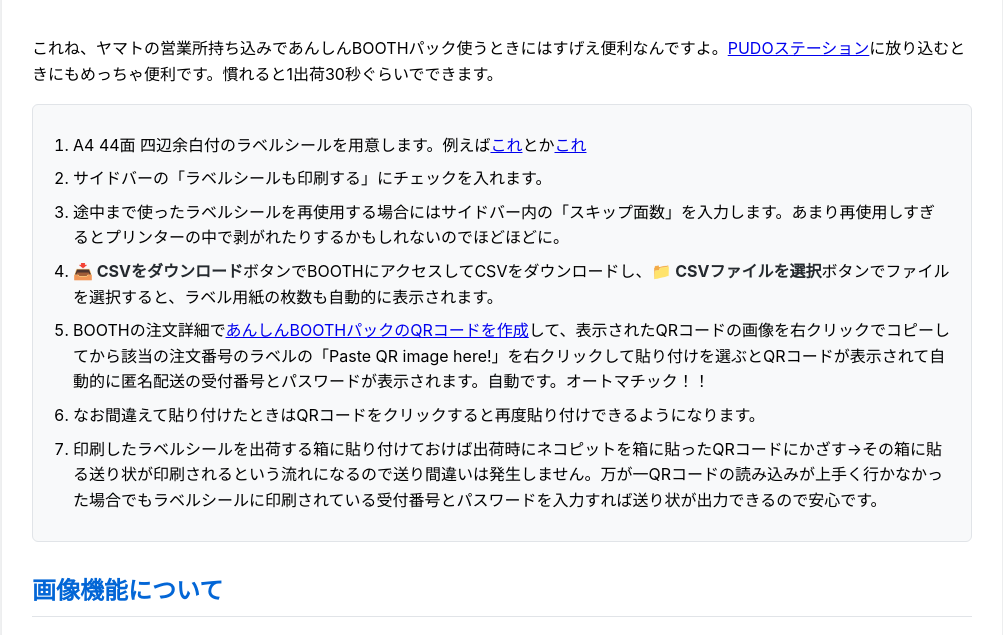
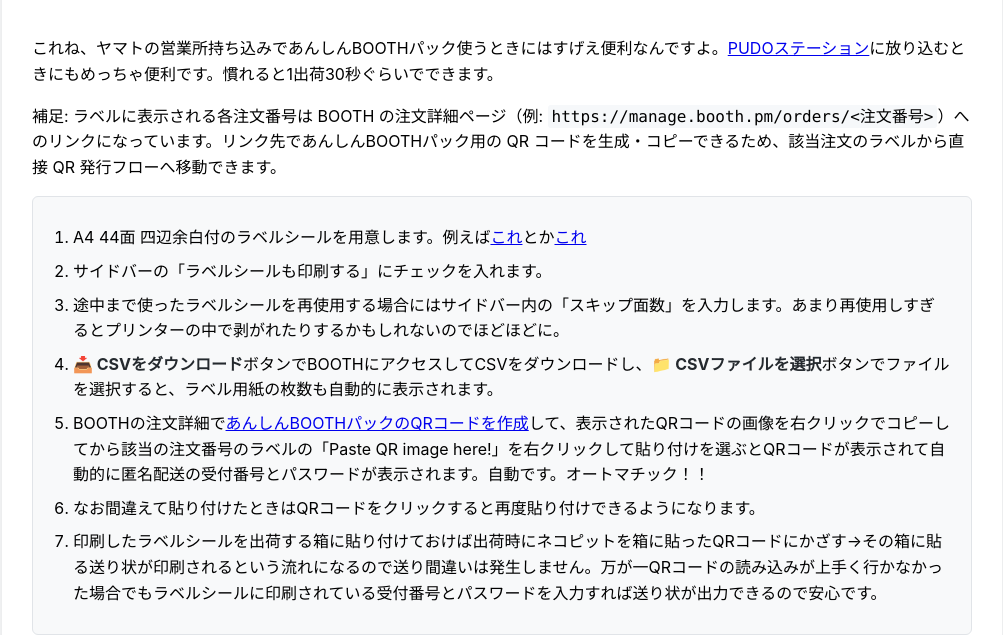
Before and after one commit to 8796n/boothcsv, a plain HTML site: page help.html in a window 1280 px wide. Shown: the part 4230-4865 px from the top of the page, without its empty margins (138-1141 px from the left). Drawn offline with Linux system fonts and the light colour scheme.

Commit message:
feat: README.mdとhelp.htmlに注文番号のリンク情報を追加し、package.jsonとpackage-lock.jsonの依存関係を更新

```diff
--- a/help.html
+++ b/help.html
@@ -215,6 +215,8 @@
     <img src="docs/images/csv-labels.png" alt="ラベルシール印刷画面" style="max-width: 100%; height: auto; border: 1px solid #e1e4e8; border-radius: 6px; margin: 15px 0;">
   <p>これね、ヤマトの営業所持ち込みであんしんBOOTHパック使うときにはすげえ便利なんですよ。<a href="https://booth.pixiv.help/hc/ja/articles/360013148033" target="_blank" rel="noopener">PUDOステーション</a>に放り込むときにもめっちゃ便利です。慣れると1出荷30秒ぐらいでできます。</p>
 
+  <p>補足: ラベルに表示される各注文番号は BOOTH の注文詳細ページ（例: <code>https://manage.booth.pm/orders/&lt;注文番号&gt;</code>）へのリンクになっています。リンク先であんしんBOOTHパック用の QR コードを生成・コピーできるため、該当注文のラベルから直接 QR 発行フローへ移動できます。</p>
+
     <div class="step-list">
       <ol>
   <li>A4 44面 四辺余白付のラベルシールを用意します。例えば<a href="https://amzn.to/2KkRXhE" target="_blank" rel="noopener">これ</a>とか<a href="https://amzn.to/2KpdW7k" target="_blank" rel="noopener">これ</a></li>
--- a/scripts/puppeteer/package.json
+++ b/scripts/puppeteer/package.json
@@ -7,8 +7,8 @@
     "capture": "node screenshot.js"
   },
   "dependencies": {
-  "puppeteer-core": "^22.0.0",
-  "minimist": "^1.2.8",
-  "jimp": "^0.22.10"
+    "jimp": "^0.22.12",
+    "minimist": "^1.2.8",
+    "puppeteer-core": "^22.15.0"
   }
 }
```
Also changed, not shown: README.md, docs/images/csv-labels.png, docs/images/csv-orders.png, docs/images/custom-fonts.png, docs/images/custom-labels-sheet.png, docs/images/custom-labels.png, docs/images/image-dropzone.png, docs/images/image-function.png, docs/images/main-interface.png, docs/images/usage-guide.png, 1 other file.
